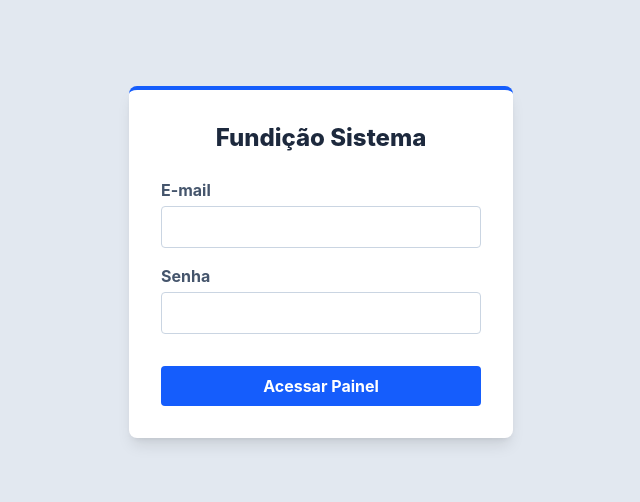
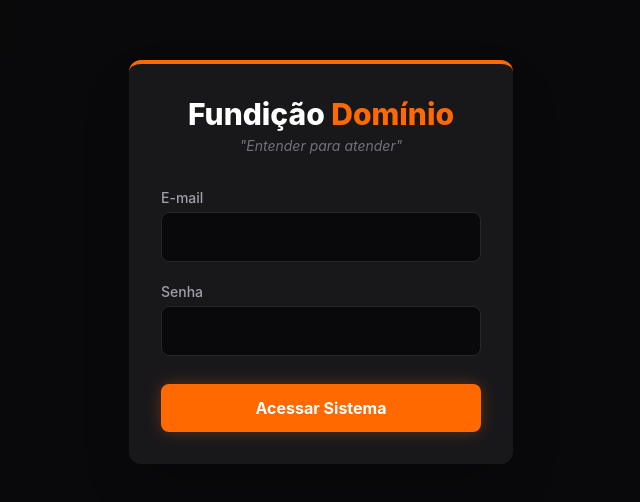
Before and after one commit to takiguchii/tool-system, a Vue app in the folder front-end/: page / in a window 1280 px wide. Shown: the part 138-640 px from the top of the page, without its empty margins (319-959 px from the left). Built offline with nearby package versions, Linux system fonts and the light colour scheme.

Commit message:
refactor: refatorando loginview para novo visual

```diff
--- a/front-end/package.json
+++ b/front-end/package.json
@@ -9,6 +9,7 @@
     "preview": "vite preview"
   },
   "dependencies": {
+    "axios": "^1.13.6",
     "vue": "^3.5.29",
     "vue-router": "^5.0.3"
   },
--- a/front-end/src/views/LoginView.vue
+++ b/front-end/src/views/LoginView.vue
@@ -1,35 +1,63 @@
 <template>
-  <div class="min-h-screen flex items-center justify-center bg-slate-200">
-    <div class="bg-white p-8 rounded-lg shadow-lg w-96 border-t-4 border-blue-600">
-      <h1 class="text-2xl font-extrabold text-center text-slate-800 mb-6">Fundição Sistema</h1>
+  <div class="min-h-screen flex items-center justify-center bg-zinc-950 relative overflow-hidden">
 
-      <form @submit.prevent="fazerLogin" class="flex flex-col gap-4">
+    <div class="absolute top-[-10%] left-[-10%] w-96 h-96 bg-orange-600 rounded-full mix-blend-multiply filter blur-[128px] opacity-20 animate-pulse"></div>
+
+    <div class="bg-zinc-900 p-8 rounded-xl shadow-2xl w-full max-w-sm border-t-4 border-orange-500 z-10 transform transition-all duration-300 hover:scale-[1.02]">
+
+      <h1 class="text-3xl font-extrabold text-center text-white mb-1">Fundição <span class="text-orange-500">Domínio</span></h1>
+      <p class="text-zinc-500 text-center text-sm mb-8 italic">"Entender para atender"</p>
+
+      <form @submit.prevent="fazerLogin" class="flex flex-col gap-5">
         <div>
-          <label class="block text-slate-600 font-bold mb-1">E-mail</label>
-          <input type="email" v-model="email" class="w-full border border-slate-300 rounded px-3 py-2 focus:outline-none focus:ring-2 focus:ring-blue-500" required>
+          <label class="block text-zinc-400 font-medium mb-1 text-sm">E-mail</label>
+          <input type="email" v-model="email" class="w-full bg-zinc-950 text-white border border-zinc-800 rounded-lg px-4 py-3 focus:outline-none focus:border-orange-500 focus:ring-1 focus:ring-orange-500 transition-colors" required>
         </div>
 
         <div>
-          <label class="block text-slate-600 font-bold mb-1">Senha</label>
-          <input type="password" v-model="senha" class="w-full border border-slate-300 rounded px-3 py-2 focus:outline-none focus:ring-2 focus:ring-blue-500" required>
+          <label class="block text-zinc-400 font-medium mb-1 text-sm">Senha</label>
+          <input type="password" v-model="senha" class="w-full bg-zinc-950 text-white border border-zinc-800 rounded-lg px-4 py-3 focus:outline-none focus:border-orange-500 focus:ring-1 focus:ring-orange-500 transition-colors" required>
         </div>
 
-        <button type="submit" class="bg-blue-600 text-white font-bold py-2 rounded hover:bg-blue-700 transition mt-4">
-          Acessar Painel
+        <p v-if="erro" class="text-red-500 text-sm text-center animate-bounce">{{ erro }}</p>
+
+        <button type="submit" :disabled="carregando" class="w-full bg-orange-500 text-white font-bold py-3 rounded-lg hover:bg-orange-600 active:scale-95 transition-all shadow-[0_0_15px_rgba(249,115,22,0.3)] mt-2 flex justify-center items-center h-12">
+          <span v-if="carregando" class="animate-spin h-5 w-5 border-2 border-white border-t-transparent rounded-full"></span>
+          <span v-else>Acessar Sistema</span>
         </button>
       </form>
+
     </div>
   </div>
 </template>
 
 <script setup>
 import { ref } from 'vue'
+import axios from 'axios'
 
 const email = ref('')
 const senha = ref('')
+const erro = ref('')
+const carregando = ref(false)
 
-const fazerLogin = () => {
-  // Apenas anota no painel invisível por enquanto
-  console.log("Tentando logar com:", email.value, senha.value)
+const fazerLogin = async () => {
+  erro.value = ''
+  carregando.value = true
+
+  try {
+    const resposta = await axios.post('http://localhost:5183/api/Auth/login', {
+      email: email.value,
+      senha: senha.value
+    })
+
+    localStorage.setItem('token', resposta.data.token)
+
+    alert("Crachá JWT recebido com sucesso! Acesso Liberado.")
+
+  } catch (e) {
+    erro.value = 'E-mail ou senha incorretos.'
+  } finally {
+    carregando.value = false
+  }
 }
 </script>
```
Also changed, not shown: 1 other file (tests, documents, lock files or other folders).
